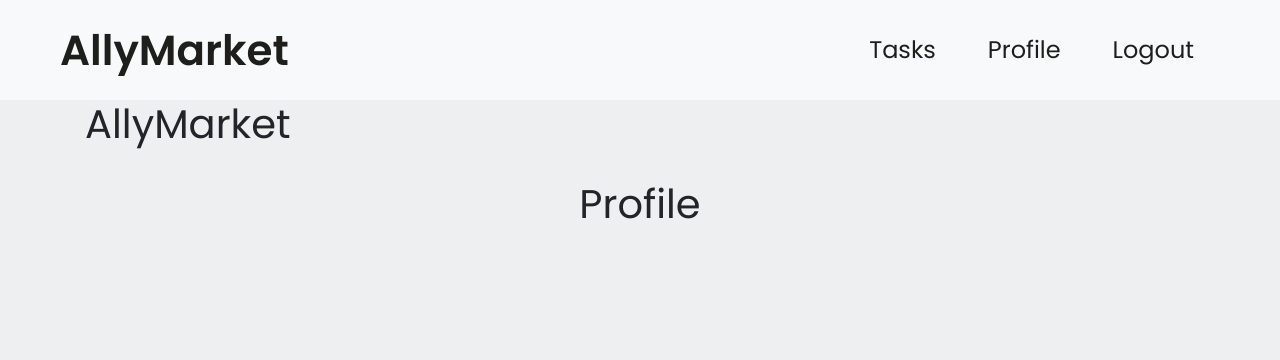
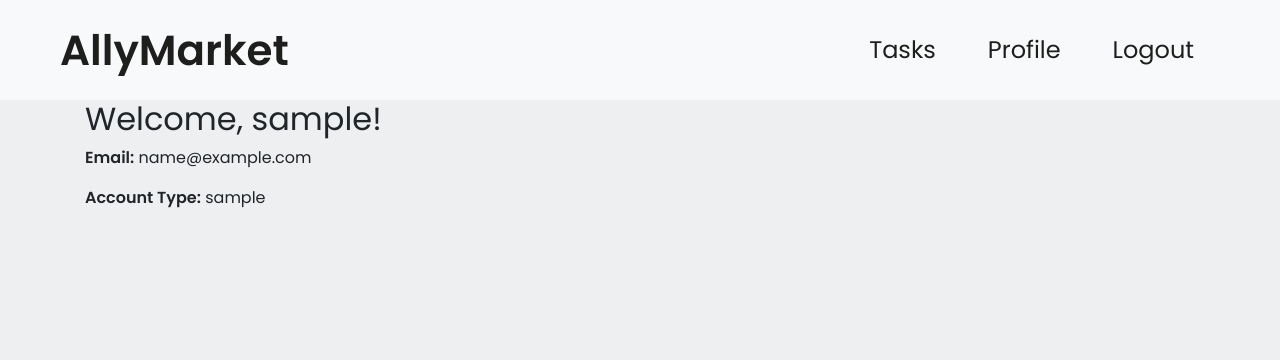
Before and after one commit to Oyetron2000/Allymarket-, a Flask app: page /profile in a window 1280 px wide. Shown: the top 360 px of the page. Run offline with Flask 3, Linux system fonts and the light colour scheme; the visitor is signed in with stand-in values (Sample User, id 1); some libraries are stand-ins or nearby versions.

Commit message:
Update profile.html
11/5/2025

lets the user start adding their business, incomplete though

```diff
--- a/FBLA 2025/Website/Templates/profile.html
+++ b/FBLA 2025/Website/Templates/profile.html
@@ -2,11 +2,40 @@
 {%block title%}AllyMarket{%endblock%}
 
 {%block content%}
+<div class="profile-container">
+  <h2>Welcome, {{ user.FirstName }}!</h2>
+  <p><strong>Email:</strong> {{ user.email }}</p>
+  <p><strong>Account Type:</strong> {{ user.user_type }}</p>
 
-    <h1>AllyMarket</h1>
-    <center>
-        <br>
-        <h1> Profile</h1>
+  {% if user.user_type == 'BusinessOwner' %}
+     {%if user.biz_added == false%}
+      <h1>Add your biz</h1>
+      <form method="POST">
 
-    </center>
+            <textarea name="biz_name" id="biz_name" class="form-control" placeholder="Business Name" style="width: 300px; height: 40px;" ></textarea>
+            <br>
+            <textarea name="biz_desc" id="biz_desc" class="form-control" placeholder="Description" style="width: 400px";></textarea>
+            <br>
+            <textarea name="biz_cat" id="biz_cat" class="form-control" placeholder="Business category" style="width: 300px; height: 40px;" ></textarea>
+            <br>
+            <div align = "center">
+
+                    <button type= "submit" class="btn btn-primary">Add Business</button>
+            </div>
+        </form>
+      {% endif %}
+
+      {%if user.biz_added == true%}
+    <div class="business-info">
+      <h3>Your Business</h3>
+      {% if user.business_name %}
+        <p><strong>Business Name:</strong> {{ user.business_name }}</p>
+      {% else %}
+        <p>No business name added yet.</p>
+      {% endif %}
+    </div>
+  {% endif %}
+  {% endif %}
+</div>
+
     {% endblock%}
```
